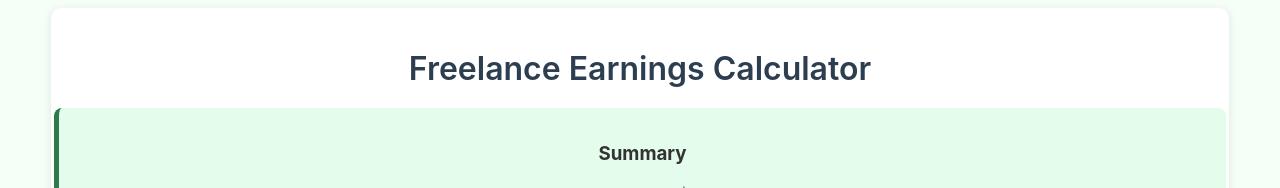
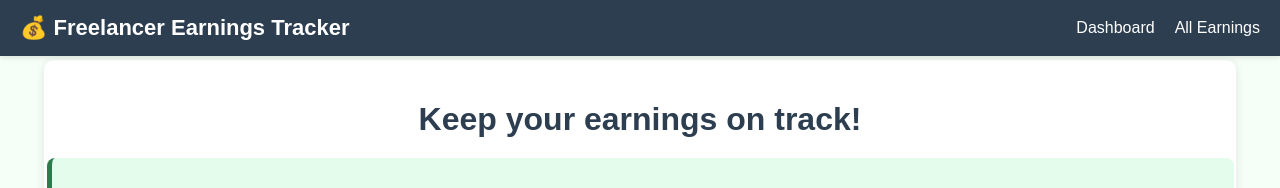
Before and after one commit to mavictorino/freelance-earnings-calculator, a React (Vite) app: page / in a window 1280 px wide. Shown: the top 188 px of the page. Built offline with nearby package versions, Linux system fonts and the light colour scheme; no server answers; the database is empty.

Commit message:
add navbar

```diff
--- a/src/App.css
+++ b/src/App.css
@@ -1,8 +1,13 @@
 :root {
-    font-family: Inter, system-ui, Avenir, Helvetica, Arial, sans-serif;
+  font-family: Arial, Helvetica, sans-serif;
   font-weight: 400;
   background-color: #f6fff7;
   color: #333;
+}
+
+body {
+  margin: 0;
+  padding-top: 60px;
 }
 
 .dashboard-container {
@@ -59,14 +64,12 @@
   width: 100%;
   padding: 10px;
   margin-bottom: 10px;
-
 }
 
 .submit-button {
   width: 100%;
   text-align: center;
   padding: 10px;
-
 }
 
 .latest-entries {
@@ -136,6 +139,55 @@
   margin-bottom: 15px;
 }
 
+.chart-wrapper {
+  width: 100%;
+  overflow-x: auto;
+}
+
+.navbar {
+  max-width: 100%;
+  display: flex;
+  justify-content: space-between;
+  align-items: center;
+  background: #2c3e50;
+  padding: 15px 20px;
+  box-shadow: 0 2px 5px rgba(0, 0, 0, 0.1);
+  position: fixed;
+  top: 0;
+  left: 0;
+  right: 0;
+  z-index: 1000;
+}
+
+.logo {
+  font-size: 22px;
+  font-weight: bold;
+  color: white;
+}
+
+.nav-links {
+  list-style: none;
+  display: flex;
+  gap: 20px;
+  margin: 0;
+  padding: 0;
+}
+
+.nav-links li {
+  display: inline;
+}
+
+.nav-links a {
+  text-decoration: none;
+  color: white;
+  font-size: 16px;
+  transition: color 0.3s ease-in-out;
+}
+
+.nav-links a:hover {
+  color: #82ca9d;
+}
+
 @media (max-width: 768px) {
   .dashboard-container {
     width: 95%;
@@ -151,8 +203,3 @@
     width: 90%;
   }
 }
-
-.chart-wrapper {
-    width: 100%;
-    overflow-x: auto; /* Allows horizontal scrolling on smaller screens */
-}
--- a/src/App.jsx
+++ b/src/App.jsx
@@ -2,14 +2,17 @@ import React from "react";
 import { BrowserRouter as Router, Route, Routes } from "react-router";
 import Dashboard from "./components/Dashboard";
 import EarningsList from "./pages/EarningsList";
-import "./App.css"
+import Navbar from "./components/Navbar";
+import "./App.css";
 
 function App() {
   return (
     <Router>
+      <Navbar />
       <Routes>
         <Route path="/" element={<Dashboard />} />
         <Route path="/earnings" element={<EarningsList />} />
+
       </Routes>
     </Router>
   );
--- a/src/components/Dashboard.jsx
+++ b/src/components/Dashboard.jsx
@@ -33,7 +33,7 @@ const Dashboard = () => {
 
   return (
     <div className="dashboard-container">
-      <h1 className="title">Freelance Earnings Calculator</h1>
+      <h1 className="title">Keep your earnings on track!</h1>
 
       <div className="summary">
         <h3>Summary</h3>
--- /dev/null
+++ b/src/components/Navbar.jsx
@@ -0,0 +1,18 @@
+import React from "react";
+import { Link } from "react-router";
+import "../App.css";
+
+const Navbar = () => {
+    return (
+        <nav className="navbar">
+            <div className="logo">💰 Freelancer Earnings Tracker</div>
+            <ul className="nav-links">
+                <li><Link to="/">Dashboard</Link></li>
+                <li><Link to="/earnings">All Earnings</Link></li>
+
+            </ul>
+        </nav>
+    );
+};
+
+export default Navbar;
```
Lines whose indentation alone changed are shown as unchanged.
